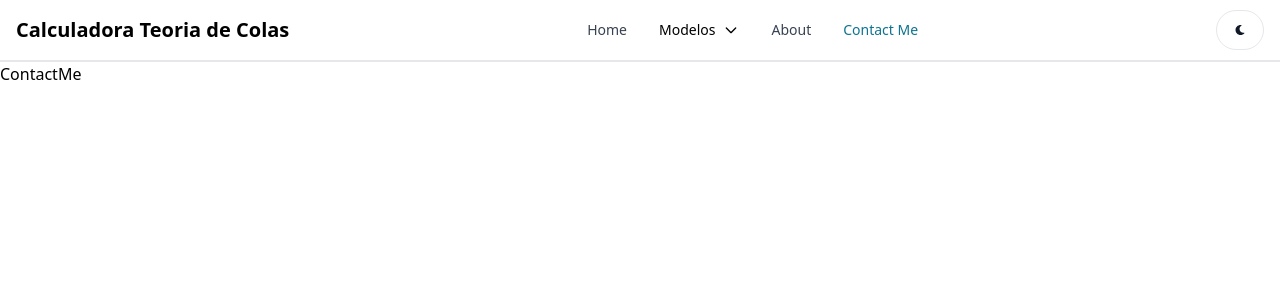
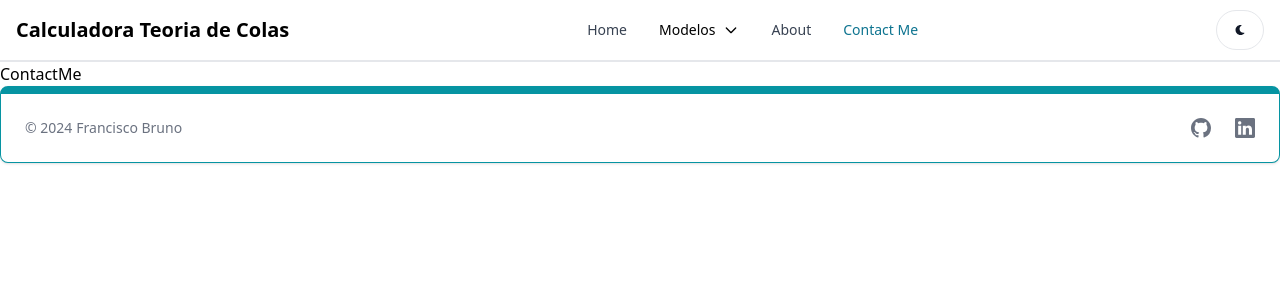
Before and after one commit to franbruno6/CALCULADORA-TEORIA-DE-COLAS, a React (Vite) app in the folder client/: page /contact-me in a window 1280 px wide. Shown: the top 300 px of the page. Built offline with nearby package versions, Linux system fonts and the light colour scheme.

Commit message:
Agregado el componente Footer

```diff
--- a/client/src/App.jsx
+++ b/client/src/App.jsx
@@ -6,6 +6,7 @@ import Header from "./components/Header";
 import MM1 from "./pages/MM1";
 import MM2 from "./pages/MM2";
 import MM1N from "./pages/MM1N";
+import FooterCom from "./components/Footer";
 
 export default function App() {
   return (
@@ -19,6 +20,7 @@ export default function App() {
         <Route path="/about" element={<About />} />
         <Route path="/contact-me" element={<ContactMe />} />
       </Routes>
+      <FooterCom />
     </BrowserRouter>
   )
 }
--- /dev/null
+++ b/client/src/components/Footer.jsx
@@ -0,0 +1,19 @@
+import { Footer } from "flowbite-react";
+import { Link } from "react-router-dom";
+import { BsGithub, BsLinkedin } from "react-icons/bs";
+
+export default function FooterCom() {
+    return (
+        <Footer container className="border border-t-8 border-teal-500">
+            <div className='w-full max-w-7xl mx-auto'>
+                <div className="w-full sm:flex sm:items-center sm:justify-between">
+                    <Footer.Copyright href='https://www.github.com/franbruno6' by='Francisco Bruno' year={new Date().getFullYear()}/>
+                    <div className="flex gap-6 sm:mt-0 mt-4 sm:justify-center">
+                        <Footer.Icon href='https://www.github.com/franbruno6' target="_blank" icon={BsGithub} />
+                        <Footer.Icon href='https://www.linkedin.com/in/franbruno6/' target="_blank" icon={BsLinkedin} />
+                    </div>
+                </div>
+            </div>
+        </Footer>
+    )
+}
--- a/client/src/pages/MM1.jsx
+++ b/client/src/pages/MM1.jsx
@@ -139,6 +139,8 @@ export default function MM1() {
                         </Button>
                     </form>
                 </div>
+                {/* Resultados */}
+                <div className=""></div>
             </div>
         </div>
     )
```
